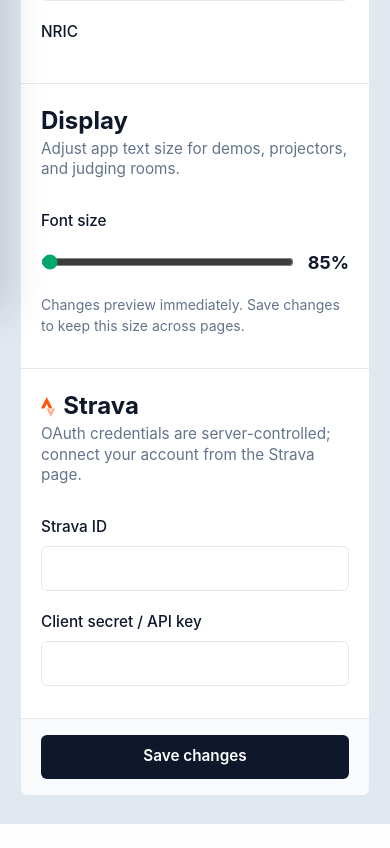
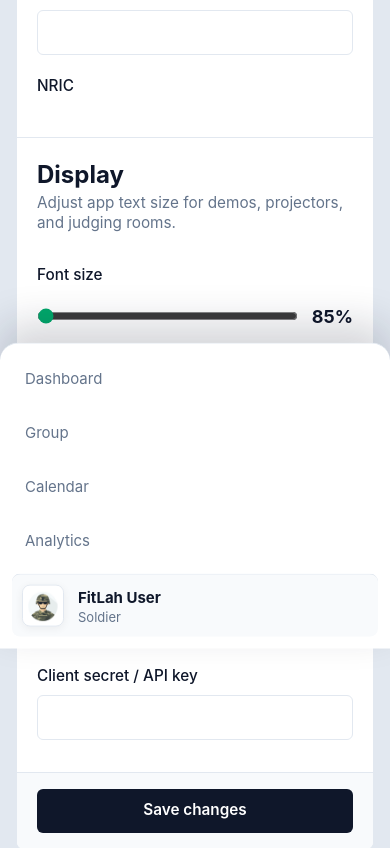
Before and after one commit to brgbw/fitlah, a Python web app: template templates/settings.html in a window 390 px wide. Shown: the part 532-1380 px from the top of the page. Before the commit the page ends 1356 px from the top, so only its background shows below. Run offline with Jinja, Linux system fonts and the light colour scheme; the template is opened without the code that fills it, so the values that code supplies are empty.

Commit message:
Mobile users integration better x2

```diff
--- a/templates/base.html
+++ b/templates/base.html
@@ -370,28 +370,39 @@
             .sidebar-rail,
             .sidebar-rail:hover,
             .sidebar-rail:focus-within {
-                width: 0;
+                width: 100%;
                 flex-basis: 0;
                 min-height: 0;
                 position: fixed;
-                inset: 0 auto 0 0;
+                inset: auto 0 0;
                 z-index: 70;
+                pointer-events: none;
             }
 
             .sidebar {
-                width: min(280px, 86vw);
-                height: 100svh;
-                min-height: 100vh;
+                width: 100%;
+                height: auto;
+                min-height: 0;
+                max-height: calc(100svh - 74px);
                 position: fixed;
-                padding: calc(76px + env(safe-area-inset-top)) 18px 22px;
-                transform: translateX(-105%);
-                box-shadow: 18px 0 40px rgba(15, 23, 42, 0.18);
+                left: 0;
+                right: 0;
+                bottom: 0;
+                top: auto;
+                padding: 12px 12px calc(12px + env(safe-area-inset-bottom));
+                border-top: 1px solid var(--border);
+                border-right: 0;
+                border-radius: 18px 18px 0 0;
+                transform: translateY(110%);
+                box-shadow: 0 -18px 40px rgba(15, 23, 42, 0.18);
+                overflow-y: auto;
+                pointer-events: auto;
             }
 
             .sidebar:hover,
             .sidebar:focus-within,
             body.nav-open .sidebar {
-                transform: translateX(0);
+                transform: translateY(0);
             }
 
             .sidebar::after {
@@ -403,8 +414,16 @@
             }
 
             .nav-item {
-                padding: 14px 14px;
-                font-size: 17px;
+                padding: 9px 12px;
+                font-size: 15px;
+                min-height: 46px;
+                border: 1px solid transparent;
+            }
+
+            .nav-item.active {
+                border-left: 0;
+                padding-left: 12px;
+                border-color: #BCEBD9;
             }
 
             .main-workspace {
@@ -433,7 +452,31 @@
             }
 
             .sidebar-footer {
-                padding-bottom: max(0px, env(safe-area-inset-bottom));
+                margin-top: 10px;
+                padding: 10px;
+                border-top: 1px solid var(--border);
+                border-radius: 8px;
+                background: #F8FAFC;
+            }
+
+            .soldier-img {
+                width: 42px;
+                height: 42px;
+                border-radius: 8px;
+            }
+
+            .user-info .name {
+                font-size: 15px;
+            }
+
+            .user-info .role,
+            .logout-link {
+                font-size: 13px;
+            }
+
+            .sidebar .nav-item {
+                font-size: 15px !important;
+                line-height: 1.25;
             }
         }
     </style>
--- a/templates/settings.html
+++ b/templates/settings.html
@@ -178,10 +178,6 @@
     }
 
     @media (max-width: 760px) {
-        .main-content {
-            padding: 28px 20px;
-        }
-
         .settings-shell {
             max-width: 100%;
         }
```
Also changed, not shown: static/css/dashboard.css (+58 -5 lines), static/css/webcam.css (+80 -29 lines), templates/analytics.html (+0 -22 lines).
